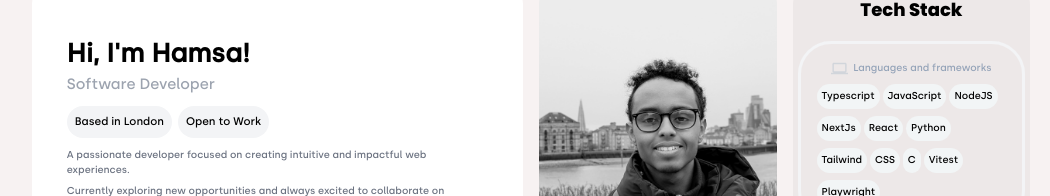
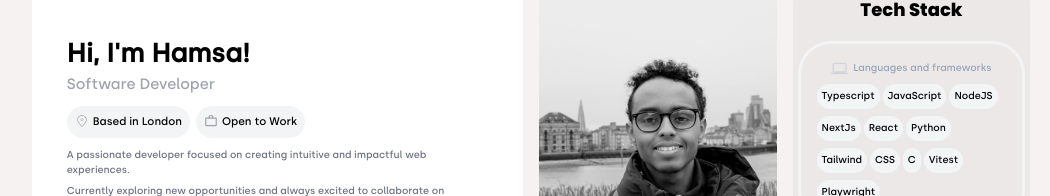
Before and after one commit to DonHamsa/myPortfolio, a Next.js app: page / in a window 1280 px wide. Shown: the part 172-368 px from the top of the page, without its empty margins (109-1159 px from the left). Built offline with nearby package versions, Linux system fonts and the light colour scheme.

Commit message:
added icons

```diff
--- a/src/components/ProfileBox/ProfileBox.jsx
+++ b/src/components/ProfileBox/ProfileBox.jsx
@@ -1,3 +1,6 @@
+import { CiLocationOn } from "react-icons/ci";
+import { MdOutlineWorkOutline } from "react-icons/md";
+
 export default function ProfileBox() {
   return (
     <div className="bg-white rounded-[30px]   flex flex-col  justify-center col-span-2 p-[35px] ">
@@ -6,13 +9,14 @@ export default function ProfileBox() {
         Software Developer
       </p>
       <div className="flex mb-[10px] ">
-        <p className="mr-[6px] bg-#F7F2F2 text-black rounded-15px text-[11px]  bg-gray-100 rounded-[40px] p-[8px]">
-          Based in London
-        </p>
-        <p className="bg-#F7F2F2 text-black rounded-15px text-[11px]   bg-gray-100 rounded-[40px] p-[8px]">
-          {" "}
-          Open to Work
-        </p>
+        <div className="flex flex-row mr-[6px] bg-#F7F2F2 text-black rounded-15px text-[11px]  bg-gray-100 rounded-[40px] p-[8px] justify-center text-center">
+          <CiLocationOn className="w-[14px] h-[14px] mr-[4px]  text-gray-400" />
+          <p className="">Based in London</p>
+        </div>
+        <div className="flex flex-row justify-center text-center bg-#F7F2F2 text-black rounded-15px text-[11px]   bg-gray-100 rounded-[40px] p-[8px]">
+          <MdOutlineWorkOutline className="w-[14px] h-[14px] mr-[4px] text-gray-400" />
+          <p className=""> Open to Work</p>
+        </div>
       </div>
       <p className="text-grey text-[10px] text-gray-500">
         A passionate developer focused on creating intuitive and impactful web
```
